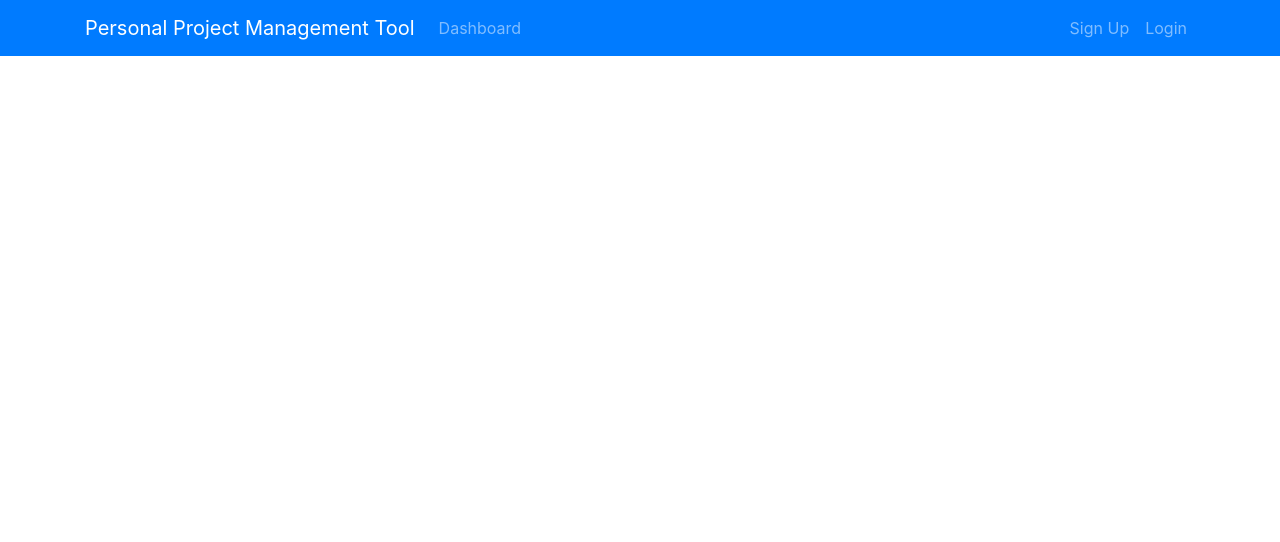
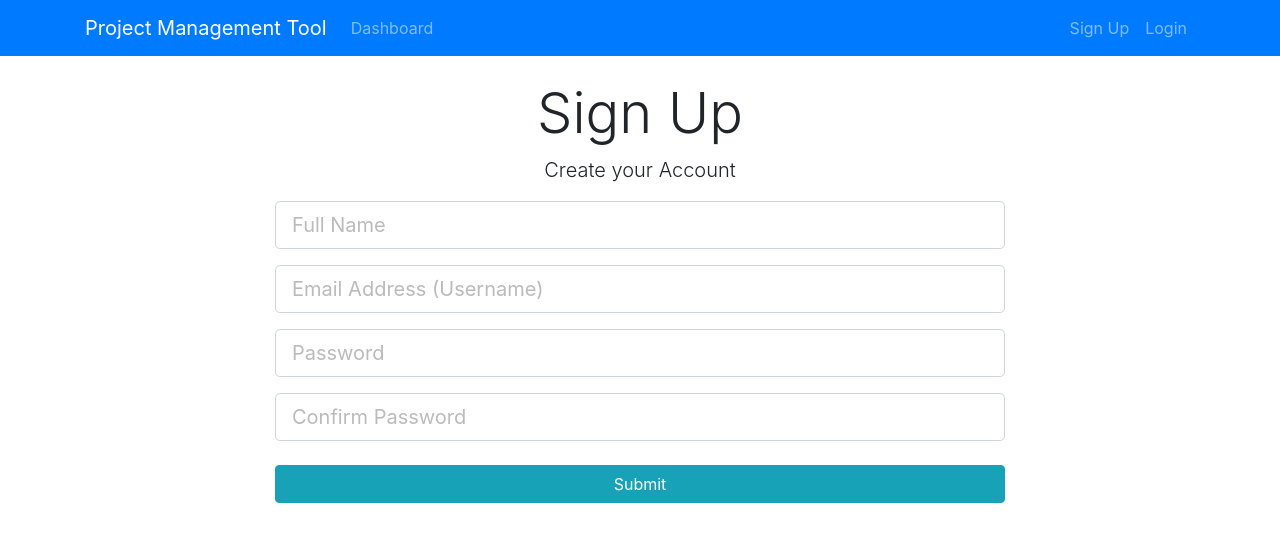
Before and after one commit to LeoCR/PPMToolFullStack, a React (Create React App) app in the folder FrontEnd/ppmtool-webapp/: page /register in a window 1280 px wide. Shown: the top 542 px of the page. Built offline with nearby package versions, Linux system fonts and the light colour scheme.

Commit message:
Registering Users and validating Register User Form

```diff
--- a/FrontEnd/ppmtool-webapp/src/App.js
+++ b/FrontEnd/ppmtool-webapp/src/App.js
@@ -1,9 +1,4 @@
 import React from 'react';
-import Dashboard from './components/Dashboard';
-import ProjectBoard from "./components/ProjectBoard/ProjectBoard";
-import AddProject from "./components/Project/AddProject";
-import UpdateProject from "./components/Project/UpdateProject";
-import Header from './components/Layout/Header';
 import './App.css';
 import "bootstrap/dist/css/bootstrap.min.css";
 import {BrowserRouter as Router,Route,Switch } from "react-router-dom"
@@ -11,6 +6,14 @@ import { Provider } from "react-redux";
 import store from "./store";
 import AddProjectTask from './components/ProjectBoard/ProjectTasks/AddProjectTask';
 import UpdateProjectTask from './components/ProjectBoard/ProjectTasks/UpdateProjectTask';
+import Landing from './components/Layout/Landing';
+import Dashboard from './components/Dashboard';
+import ProjectBoard from "./components/ProjectBoard/ProjectBoard";
+import AddProject from "./components/Project/AddProject";
+import UpdateProject from "./components/Project/UpdateProject";
+import Header from './components/Layout/Header';
+import Login from './components/UserManagement/Login';
+import Register from './components/UserManagement/Register';
 
 function App() {
   return (
@@ -18,7 +21,16 @@ function App() {
       <Router>
         <Header/>
         <Switch>
-            <Route path="/" exact component={Dashboard}/>
+            {
+              //public Routes
+            }
+            <Route path="/" exact component={Landing}/>
+            <Route path="/login" exact component={Login}/>
+            <Route path="/register" exact component={Register}/>
+            {
+              //private Routes
+            }
+
             <Route path="/dashboard" exact component={Dashboard}/>
             <Route path="/addProject" exact component={AddProject}/>
             <Route path="/updateProject/:id" exact component={UpdateProject} />
--- /dev/null
+++ b/FrontEnd/ppmtool-webapp/src/actions/securityActions.js
@@ -0,0 +1,27 @@
+import api from "../api/api";
+import {GET_ERRORS,CLEAR_ERRORS} from "../constants/errorTypes"
+
+export const createNewUser=(newUser,history)=>async dispatch=>{
+    try {
+        await api.post('/api/users/register',newUser)
+        .then((res)=>{
+            if(res.data!==null){
+                history.push("/login")
+                dispatch({
+                   type:CLEAR_ERRORS
+                })
+            }
+        })
+        .catch((err)=>{
+            dispatch({
+                type:GET_ERRORS,
+                payload:err.response.data
+            })
+        })
+    } catch (error) {
+        dispatch({
+            type:GET_ERRORS,
+            payload:error.response.data
+        })
+    }
+}
--- a/FrontEnd/ppmtool-webapp/src/components/Layout/Header.js
+++ b/FrontEnd/ppmtool-webapp/src/components/Layout/Header.js
@@ -5,8 +5,8 @@ export class Header extends Component {
     return (
         <nav className="navbar navbar-expand-sm navbar-dark bg-primary mb-4">
             <div className="container">
-                <Link className="navbar-brand" to="/dashboard">
-                    Personal Project Management Tool
+                <Link className="navbar-brand" to="/">
+                    Project Management Tool
                 </Link>
                 <button className="navbar-toggler" type="button" data-toggle="collapse" data-target="#mobile-nav">
                     <span className="navbar-toggler-icon" />
--- /dev/null
+++ b/FrontEnd/ppmtool-webapp/src/components/Layout/Landing.js
@@ -0,0 +1,31 @@
+import React from "react";
+import { Link } from "react-router-dom";
+
+class Landing extends React.Component{
+    render(){
+        return(
+            <div className="landing">
+                <div className="light-overlay landing-inner text-dark">
+                    <div className="container">
+                        <div className="row">
+                            <div className="col-md-12 text-center">
+                                <h1 className="display-3 mb-4">Personal Project Management Tool</h1>
+                                <p className="lead">
+                                    Create your account to join active projects or start you own
+                                </p>
+                                <hr />
+                                <Link to="/register" className="btn btn-lg btn-primary mr-2">
+                                    Sign Up
+                                </Link>
+                                <Link to="/login" className="btn btn-lg btn-secondary mr-2">
+                                    Login
+                                </Link>
+                            </div>
+                        </div>
+                    </div>
+                </div>
+            </div>
+        )
+    }
+}
+export default Landing;
--- /dev/null
+++ b/FrontEnd/ppmtool-webapp/src/components/UserManagement/Login.js
@@ -0,0 +1,27 @@
+import React from 'react';
+
+class Login extends React.Component {
+  render() {
+    return (
+        <div className="login">
+            <div className="container">
+                <div className="row">
+                    <div className="col-md-8 m-auto">
+                        <h1 className="display-4 text-center">Log In</h1>
+                        <form action="dashboard.html">
+                            <div className="form-group">
+                                <input type="email" className="form-control form-control-lg" placeholder="Email Address" name="email" />
+                            </div>
+                            <div className="form-group">
+                                <input type="password" className="form-control form-control-lg" placeholder="Password" name="password" />
+                            </div>
+                            <input type="submit" className="btn btn-info btn-block mt-4" />
+                        </form>
+                    </div>
+                </div>
+            </div>
+        </div>
+    );
+  }
+}
+export default Login;
--- /dev/null
+++ b/FrontEnd/ppmtool-webapp/src/components/UserManagement/Register.js
@@ -0,0 +1,134 @@
+import React from 'react';
+import {createNewUser} from "../../actions/securityActions";
+import PropTypes from "prop-types";
+import {connect} from "react-redux";
+
+class Register extends React.Component {
+
+    constructor(props){
+        super(props);
+        this.state={
+            username: "",
+            fullName: "",
+            password: "",
+            confirmPassword: "",
+            errors:{}
+        }
+    }
+    onChange=(e)=>{
+        if(e){
+            e.preventDefault();
+        }
+        this.setState({
+            [e.target.name]:e.target.value
+        });
+    }
+    onSubmitRegisterForm=(e)=>{
+        if(e){
+            e.preventDefault();
+        }
+        const newUser={
+            username:this.state.username,
+            fullName:this.state.fullName,
+            password:this.state.password,
+            confirmPassword:this.state.confirmPassword,
+        };
+        this.props.createNewUser(newUser,this.props.history);
+    }
+    static getDerivedStateFromProps(nextProps, prevState) {
+        if (nextProps.errors) {
+          return { errors: nextProps.errors }; // <- this is setState equivalent
+        }
+        return null;
+    }
+    render() {
+        const { errors } = this.state;
+        return (
+            <div className="register">
+                <div className="container">
+                    <div className="row">
+                        <div className="col-md-8 m-auto">
+                            <h1 className="display-4 text-center">Sign Up</h1>
+                            <p className="lead text-center">Create your Account</p>
+                            <form onSubmit={this.onSubmitRegisterForm}>
+                                <div className="form-group">
+                                    <input type="text"
+                                        className={`form-control form-control-lg ${errors.fullName ===undefined?'':' is-invalid'}`}
+                                        placeholder="Full Name"
+                                        name="fullName"
+                                        onChange={this.onChange}
+                                        value={this.state.fullName}
+                                    />
+                                    {errors.fullName !== "" ? (
+                                        <p style={{ color: "darkred", fontSize: "12px" }}>
+                                            {errors.fullName}
+                                        </p>
+                                        ) : (
+                                        ""
+                                    )}
+                                </div>
+                                <div className="form-group">
+                                    <input type="text"
+                                        className={`form-control form-control-lg ${errors.username ===undefined?'':' is-invalid'}`}
+                                        placeholder="Email Address (Username)"
+                                        name="username"
+                                        onChange={this.onChange}
+                                        value={this.state.username}
+                                    />
+                                    {errors.username !== "" ? (
+                                        <p style={{ color: "darkred", fontSize: "12px" }}>
+                                            {errors.username}
+                                        </p>
+                                        ) : (
+                                        ""
+                                    )}
+                                </div>
+                                <div className="form-group">
+                                    <input type="password"
+                                        className={`form-control form-control-lg ${errors.password ===undefined?'':' is-invalid'}`}
+                                        placeholder="Password"
+                                        name="password"
+                                        onChange={this.onChange}
+                                        value={this.state.password}
+                                    />
+                                    {errors.password !== "" ? (
+                                        <p style={{ color: "darkred", fontSize: "12px" }}>
+                                            {errors.password}
+                                        </p>
+                                        ) : (
+                                        ""
+                                    )}
+                                </div>
+                                <div className="form-group">
+                                    <input type="password"
+                                        className={`form-control form-control-lg ${errors.confirmPassword ===undefined?'':' is-invalid'}`}
+                                        placeholder="Confirm Password"
+                                        name="confirmPassword"
+                                        onChange={this.onChange}
+                                        value={this.state.confirmPassword}
+                                    />
+                                    {errors.confirmPassword !== "" ? (
+                                        <p style={{ color: "darkred", fontSize: "12px" }}>
+                                            {errors.confirmPassword}
+                                        </p>
+                                        ) : (
+                                        ""
+                                    )}
+                                </div>
+                                <input type="submit" className="btn btn-info btn-block mt-4" />
+                            </form>
+                        </div>
+                    </div>
+                </div>
+            </div>
+        );
+    }
+}
+Register.propTypes={
+    createNewUser:PropTypes.func.isRequired,
+    errors:PropTypes.object.isRequired,
+}
+const mapStateToProps=state=>({
+    errors:state.errors
+})
+export default connect(mapStateToProps,{createNewUser})(Register)
--- /dev/null
+++ b/FrontEnd/ppmtool-webapp/src/constants/securityTypes.js
@@ -0,0 +1 @@
+export const SET_CURRENT_USER="SET_CURRENT_USER";
```
Also changed, not shown: 1 other file (tests, documents, lock files or other folders).
